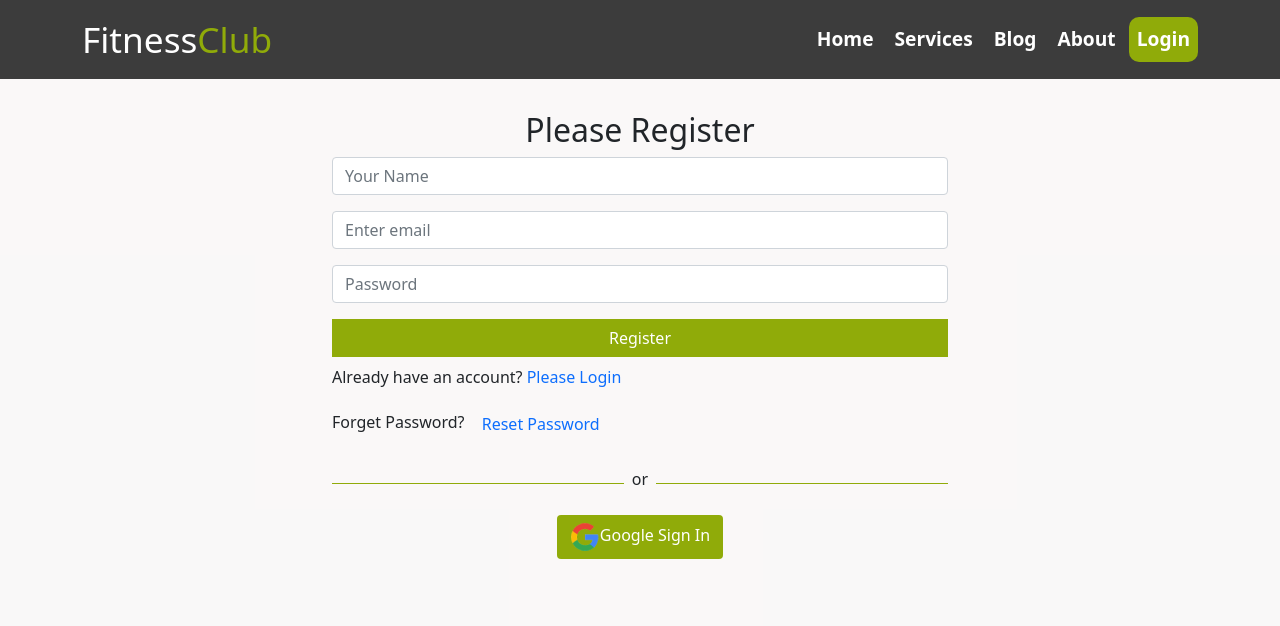
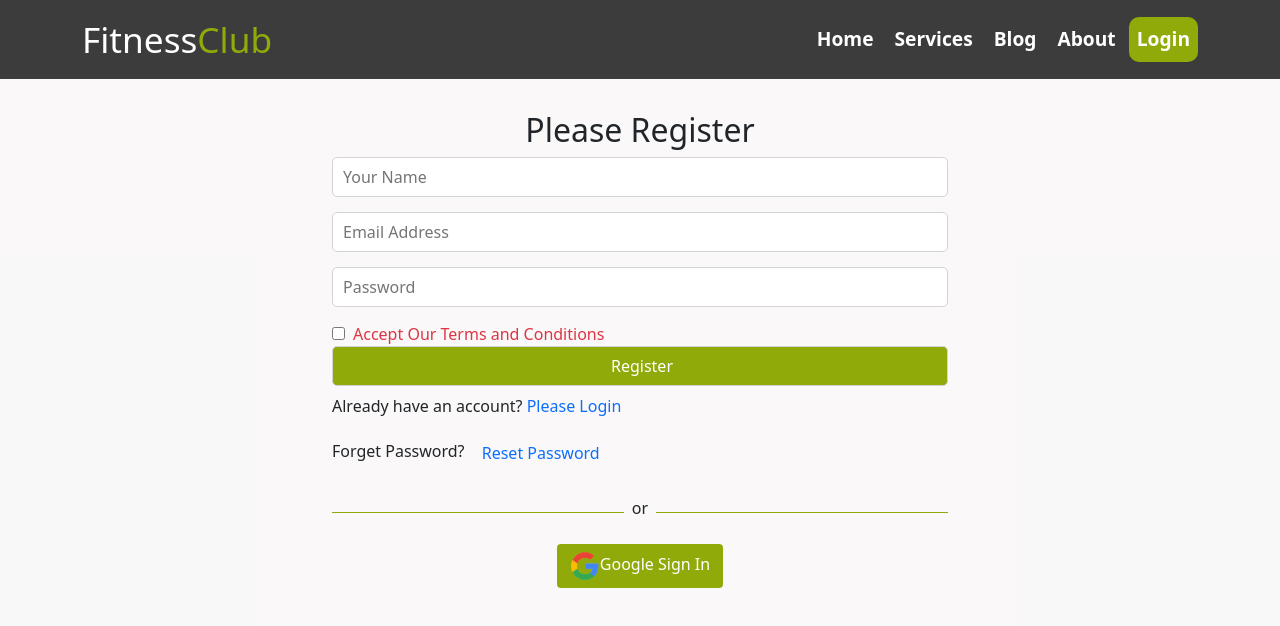
Before and after one commit to PalashDas11/Fit-coach-cilent--side, a React (Create React App) app: page /register in a window 1280 px wide. Shown: the top 626 px of the page. Built offline with nearby package versions, Linux system fonts and the light colour scheme.

Commit message:
signup authentication

```diff
--- a/src/App.js
+++ b/src/App.js
@@ -17,6 +17,7 @@ function App() {
     <Header></Header>
       <Routes>
         <Route path="/" element ={<Home></Home>}></Route>
+        <Route path="/home" element ={<Home></Home>}></Route>
         <Route path="/services" element ={<Services></Services>}></Route>
         <Route path="/blog" element ={<Blog></Blog>}></Route>
         <Route path="/about" element ={<About></About>}></Route>
--- /dev/null
+++ b/src/component/Pages/Load/Load.js
@@ -0,0 +1,14 @@
+import React from 'react';
+import { Spinner } from 'react-bootstrap';
+
+const Load = () => {
+    return (
+        <div>
+             <div style={{height: '300px'}} className='w-100 d-flex justify-content-center align-items-center'>
+            <Spinner animation="border" variant="primary" />
+        </div>
+        </div>
+    );
+};
+
+export default Load;
--- a/src/component/Pages/Register/Register.css
+++ b/src/component/Pages/Register/Register.css
@@ -0,0 +1,21 @@
+.register-form{
+    width: 100%;
+
+    margin: 0 auto ;
+
+}
+.register-form input:not([type=checkbox]){
+    display: block;
+    width: 100%;
+    height: 40px;
+    border-radius: 5px;
+    border: 1px solid lightgray;
+    padding-left: 10px;
+    font-size: 16px;
+    margin-bottom: 15px;
+}
+@media screen and (min-width:578px){
+    .register-form{
+        width: 50%;
+    }
+}
--- a/src/component/Pages/Register/Register.js
+++ b/src/component/Pages/Register/Register.js
@@ -1,36 +1,77 @@
-import React from 'react';
-import { Button, Form, ToastContainer } from 'react-bootstrap';
-import { Link } from 'react-router-dom';
+import React, { useState } from 'react';
+import './Register.css'
+import { ToastContainer } from 'react-bootstrap';
+import { Link, useNavigate } from 'react-router-dom';
+import auth from '../../../firebase.init';
+import { useCreateUserWithEmailAndPassword, useUpdateProfile } from 'react-firebase-hooks/auth';
 import SocialLogin from '../SocialLogin/SocialLogin';
+import Load from '../Load/Load';
+
 
 const Register = () => {
+    const [agree, setAgree] = useState(false)
+    const [
+        createUserWithEmailAndPassword,
+        user,
+        loading,
+        error,
+    ] = useCreateUserWithEmailAndPassword(auth, { sendEmailVerification: true });
+
+    const [updateProfile, updating, updateError] = useUpdateProfile(auth);
+
+
+    const navigate = useNavigate()
+    const navigateLogin = () => {
+        navigate('/login');
+    }
+    if(user){
+        console.log(user);
+    }
+    if(loading || updating){
+        return <Load></Load>
+    }
+
+
+    // create user email and password
+
+    const handleRegister = async (event) => {
+        event.preventDefault();
+        const name = event.target.name.value;
+        const email = event.target.email.value;
+        const password = event.target.password.value;
+        // const agree = event.target.terms.checked;
+
+        await createUserWithEmailAndPassword(email, password);
+        await updateProfile({ displayName: name });
+        console.log('Updated profile');
+        navigate('/home');
+    }
     return (
-        <div className='login-form container mx-auto py-4'>
+        <div className='register-form container  py-4'>
 
-        <h2 className=' text-center mt-2'>Please Register</h2>
-        <Form>
-            <Form.Group className="mb-3" controlId="formBasicEmail">
-                <Form.Control type="text" placeholder="Your Name" required />
-            </Form.Group>
-            <Form.Group className="mb-3" controlId="formBasicEmail">
-                <Form.Control type="email" placeholder="Enter email" required />
-            </Form.Group>
-            <Form.Group className="mb-3" controlId="formBasicPassword">
-                <Form.Control type="password" placeholder="Password" required />
-            </Form.Group>
-           <div className='custom-bg-primary  mx-auto d-block mb-2 '>
-           <Button variant=" text-white mx-auto d-block mb-2 text-center" type="submit">
-                Register
-            </Button>
-           </div>
+            <h2 className=' text-center mt-2'>Please Register</h2>
+            <form onSubmit={handleRegister} >
+                <input type="text" name="name" id="" placeholder='Your Name' />
 
-        </Form>
+                <input type="email" name="email" id="" placeholder='Email Address' required />
 
-        <p>Already have an account? <Link to="/login" className='text-primary pe-auto text-decoration-none'>Please Login</Link> </p>
-        <p>Forget Password? <button className='btn btn-link text-primary pe-auto text-decoration-none'>Reset Password</button> </p>
-        <SocialLogin></SocialLogin>
-        <ToastContainer />
-    </div>
+                <input type="password" name="password" id="" placeholder='Password' required />
+                <input onClick={() => setAgree(!agree)} type="checkbox" name="terms" id="terms" />
+                <label className={`ps-2 ${agree ? '' : 'text-danger'}`} htmlFor="terms">Accept Our Terms and Conditions</label>
+                <input
+                    disabled={!agree}
+                    className='text-white custom-bg-primary mx-auto d-block mb-2 text-center w-100'
+                    type="submit"
+                    value="Register" />
+
+
+            </form>
+
+            <p>Already have an account? <Link to="/login" className='text-primary pe-auto text-decoration-none' onClick={navigateLogin}>Please Login</Link> </p>
+            <p>Forget Password? <button className='btn btn-link text-primary pe-auto text-decoration-none'>Reset Password</button> </p>
+            <SocialLogin></SocialLogin>
+            <ToastContainer />
+        </div>
     );
 };
 
--- a/src/component/Pages/Service/Service.js
+++ b/src/component/Pages/Service/Service.js
@@ -4,7 +4,7 @@ import { Link } from 'react-router-dom';
 
 const Service = ({ service }) => {
     const { name, title, img, price } = service
-    console.log(service);
+    // console.log(service);
     return (
         <div className='col-sm-12 col-md-3 d-block mx-auto'>
             <Card style={{ width: '18rem' }}>
```
